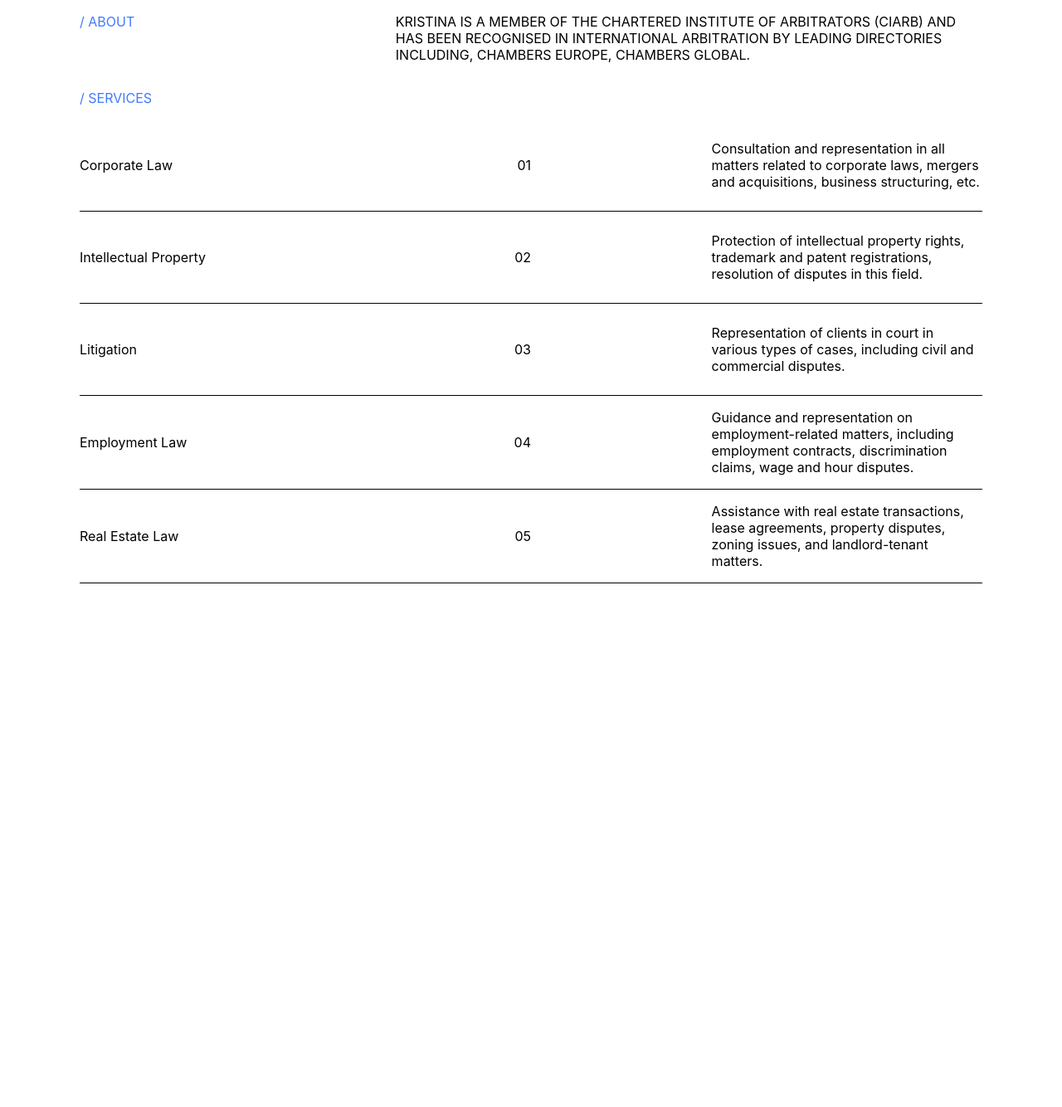
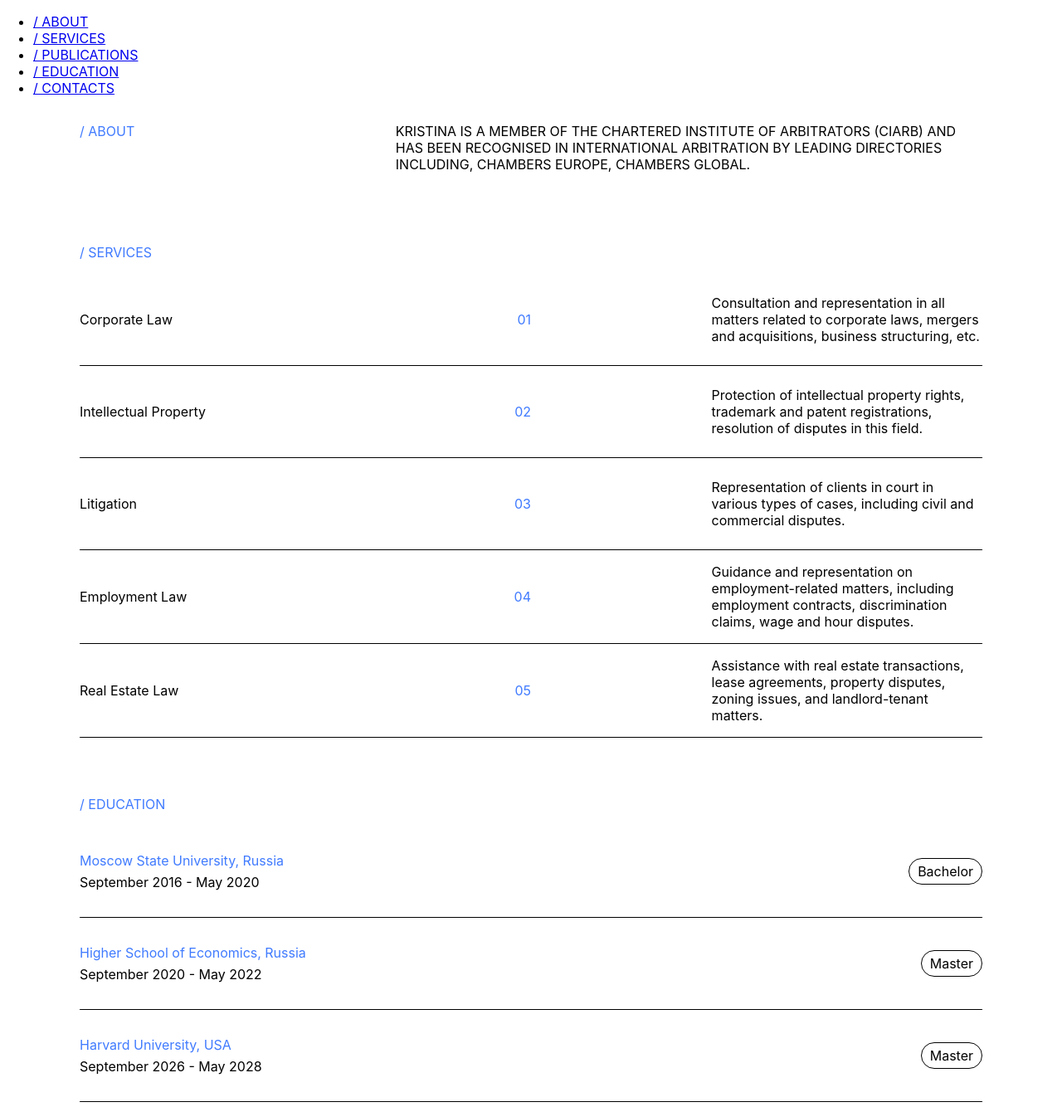
Before and after one commit to avocardiojam/luv, a React (Create React App) app: page / in a window 1280 px wide. Shown: the top 1334 px of the page at 83% size. Before the commit the page ends 800 px from the top, so only its background shows below. Built offline with nearby package versions, Linux system fonts and the light colour scheme.

Commit message:
add head

```diff
--- a/src/App.js
+++ b/src/App.js
@@ -1,11 +1,15 @@
+import Head from './components/Head';
 import About from './components/About'
 import Services from './components/Services';
+import Education from './components/Education';
 
 const App = () => {
   return (
     <>
+    <Head/>
     <About/>
     <Services/>
+    <Education/>
     </>
   );
 }
--- a/src/components/Education.jsx
+++ b/src/components/Education.jsx
@@ -4,7 +4,7 @@ import EducationItem from './EducationItem';
 
 const Education = () => {
     return (
-        <section className={styles.about}>
+        <section className={styles.education}>
             <div className={styles.container}>
                 <div classname={styles.content}>
                     <p className={styles.main}>/ EDUCATION</p>
--- /dev/null
+++ b/src/components/Head.jsx
@@ -0,0 +1,22 @@
+import styles from '../styles/Head.module.css'
+import  {MenuData} from '../data/MenuData'
+
+const Head = () => {
+    return (
+        <section className={styles.head}>
+            <div className={styles.container}>
+                <div className={styles.menu}>
+                    <ul className={styles.menuList}>
+                        {MenuData.map((el) => (
+                            <li className={styles.menuItem}>
+                                <a className={styles.menuLink} href={el.href}>{el.title}</a>
+                            </li>
+                        ))}
+                    </ul>
+                </div>
+            </div>
+        </section>
+
+    );
+};
+export default Head;
--- a/src/components/Services.jsx
+++ b/src/components/Services.jsx
@@ -4,7 +4,7 @@ import ServiceItem from './ServiceItem';
 
 const Services = () => {
     return (
-        <section className={styles.about}>
+        <section className={styles.services}>
             <div className={styles.container}>
                 <div classname={styles.content}>
                     <p className={styles.main}>/ SERVICES</p>
--- a/src/data/EducationItemData.js
+++ b/src/data/EducationItemData.js
@@ -5,7 +5,7 @@ export const EducationItemData = [
         degree: "Bachelor"
     },
     {
-        title: "National Research University Higher School of Economics, Russia",
+        title: "Higher School of Economics, Russia",
         year: "September 2020 - May 2022",
         degree: "Master"
     },
--- /dev/null
+++ b/src/data/MenuData.js
@@ -0,0 +1,22 @@
+export const  MenuData = [
+    {
+       href: "#",
+       title: '/ ABOUT'
+    },
+    {
+        href: "#",
+        title: '/ SERVICES'
+     },
+     {
+        href: "#",
+        title: '/ PUBLICATIONS'
+     },
+     {
+        href: "#",
+        title: '/ EDUCATION'
+     },
+     {
+        href: "#",
+        title: '/ CONTACTS'
+     },
+]
--- a/src/styles/About.module.css
+++ b/src/styles/About.module.css
@@ -1,3 +1,6 @@
+.about {
+    margin-bottom: 70px;
+}
 .container {
     width: 85%;
     margin: auto;
--- a/src/styles/Education.module.css
+++ b/src/styles/Education.module.css
@@ -1,3 +1,6 @@
+.education {
+    margin-bottom: 70px;
+}
 .container {
     width: 85%;
     margin: auto;
--- a/src/styles/EducationItem.module.css
+++ b/src/styles/EducationItem.module.css
@@ -0,0 +1,18 @@
+.box {
+    display: flex;
+    justify-content: space-between;
+    align-items: center;
+    border-bottom: 1px black solid;
+    min-height: 110px;
+}
+.boxinfo {
+    line-height: 10px;
+}
+.title {
+    color: rgba(64, 123, 255, 1);
+}
+.degree {
+    border: 1px black solid;
+    border-radius: 18px;
+    padding: 5px 10px;
+}
--- a/src/styles/ServiceItem.module.css
+++ b/src/styles/ServiceItem.module.css
@@ -8,6 +8,9 @@
 .description {
     width: 30%;
 }
+.number {
+    color: rgba(64, 123, 255, 1);
+}
 .boxinfo {
     width: 50%;
     display: flex;
--- a/src/styles/Services.module.css
+++ b/src/styles/Services.module.css
@@ -1,3 +1,6 @@
+.services {
+    margin-bottom: 70px;
+}
 .container {
     width: 85%;
     margin: auto;
```
Also changed, not shown: src/styles/Head.module.css (added).
